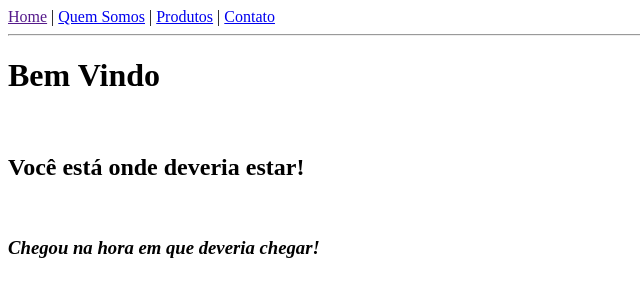
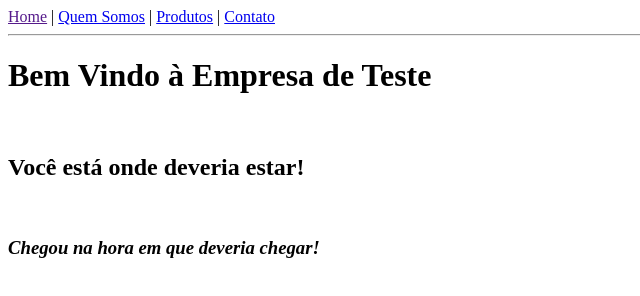
Before and after one commit to rafawebb/web_project_studys, a plain HTML site: page index.html in a window 1280 px wide. Shown: the whole page, without its empty margins (0-640 px from the left). Drawn offline with Linux system fonts and the light colour scheme.

Commit message:
Teste de novo commit. Testing a new commit.

```diff
--- a/index.html
+++ b/index.html
@@ -15,7 +15,7 @@
     |
     <a href="contato.html">Contato</a>
     <hr>
-    <h1>Bem Vindo</h1>
+    <h1>Bem Vindo à Empresa de Teste</h1>
     <br>
     <h2>Você está onde deveria estar!</h2>
     <br>
```
